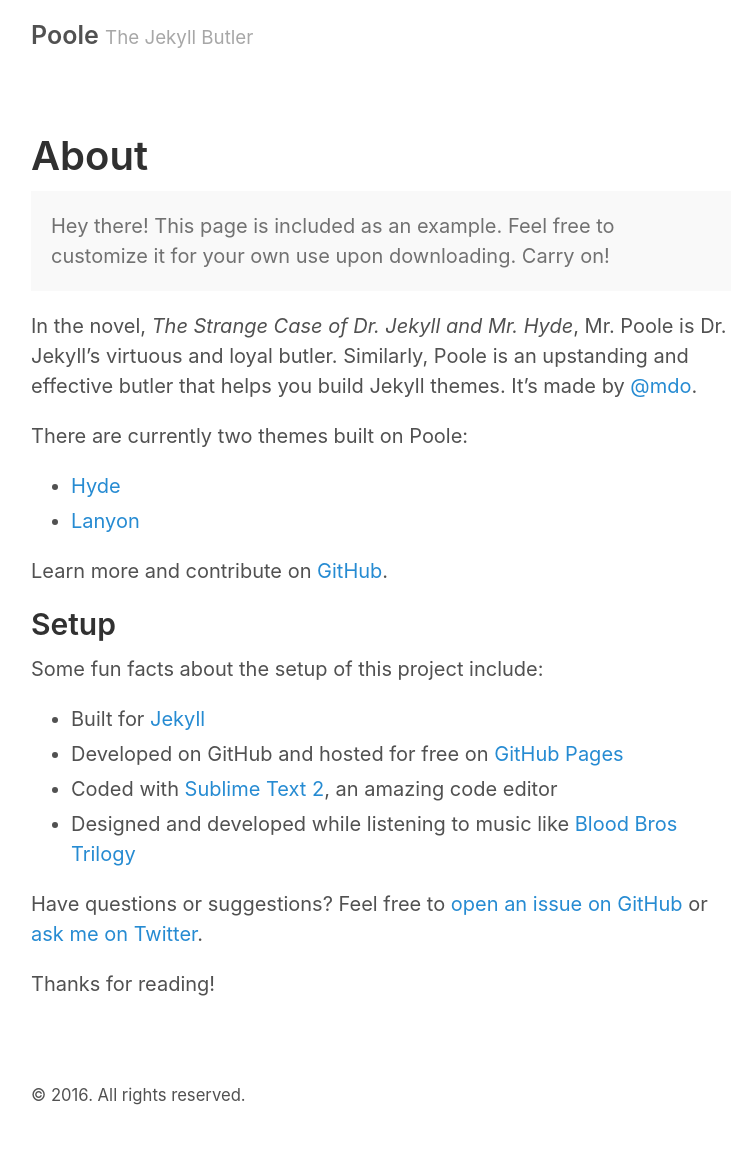
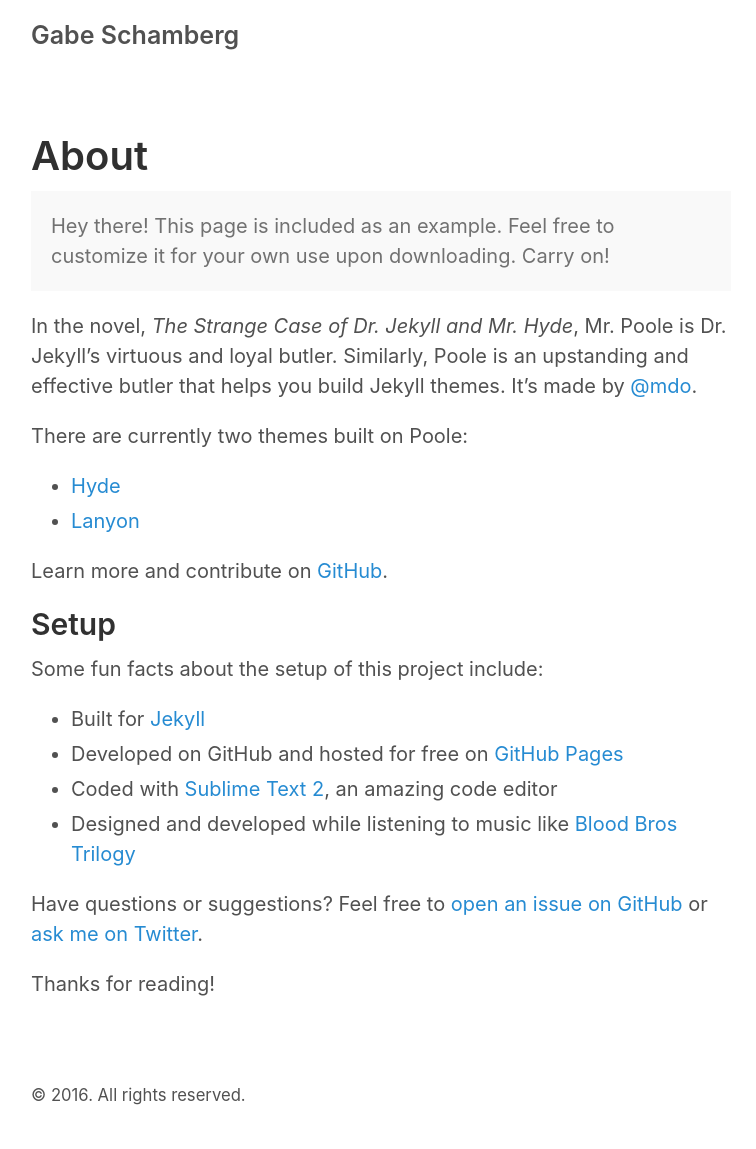
Before and after one commit to gabeschamberg/gabeschamberg.github.io, a Jekyll site: the page built from about.md, in a window 1280 px wide. Shown: the whole page, without its empty margins (259-1015 px from the left). Built offline with Jekyll 4.4.1, drawn with Linux system fonts in a browser that asks for light colours.

Commit message:
Updated config

```diff
--- a/_config.yml
+++ b/_config.yml
@@ -2,9 +2,9 @@
 permalink:           pretty
 
 # Setup
-title:               Poole
-tagline:             The Jekyll Butler
-url:                 http://getpoole.com
+title:               Gabe Schamberg
+tagline:
+url:                 http://gabeschamberg.github.io
 paginate:            1
 baseurl:             ""
 
```
